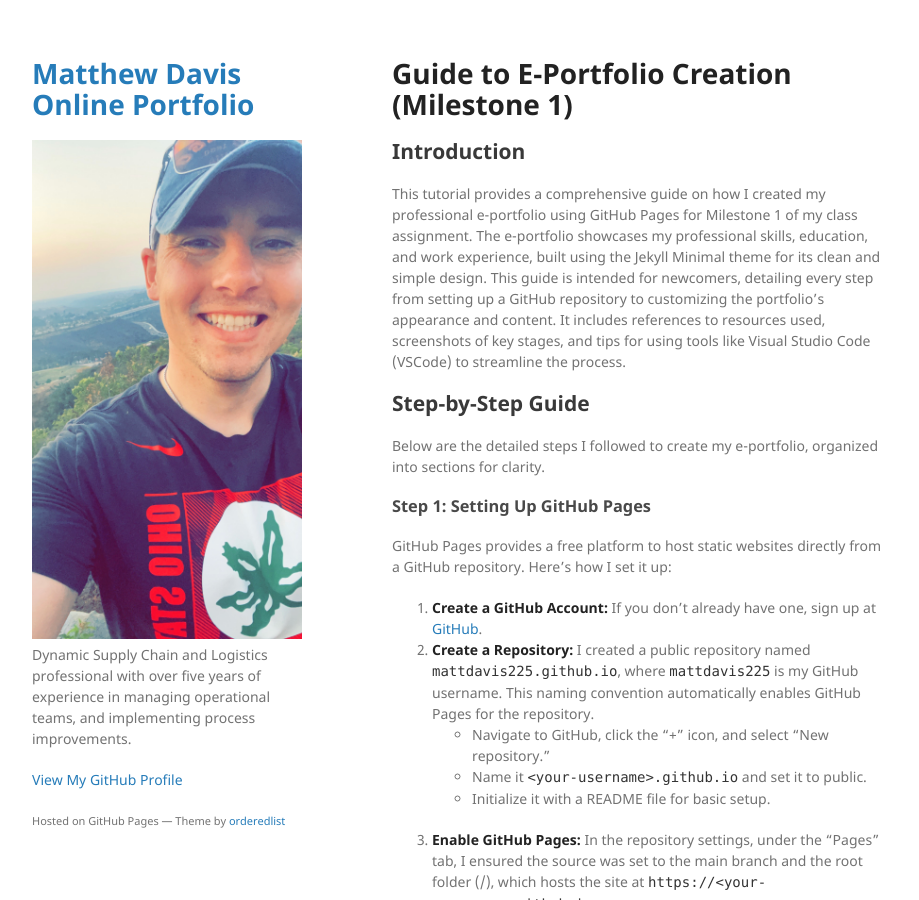
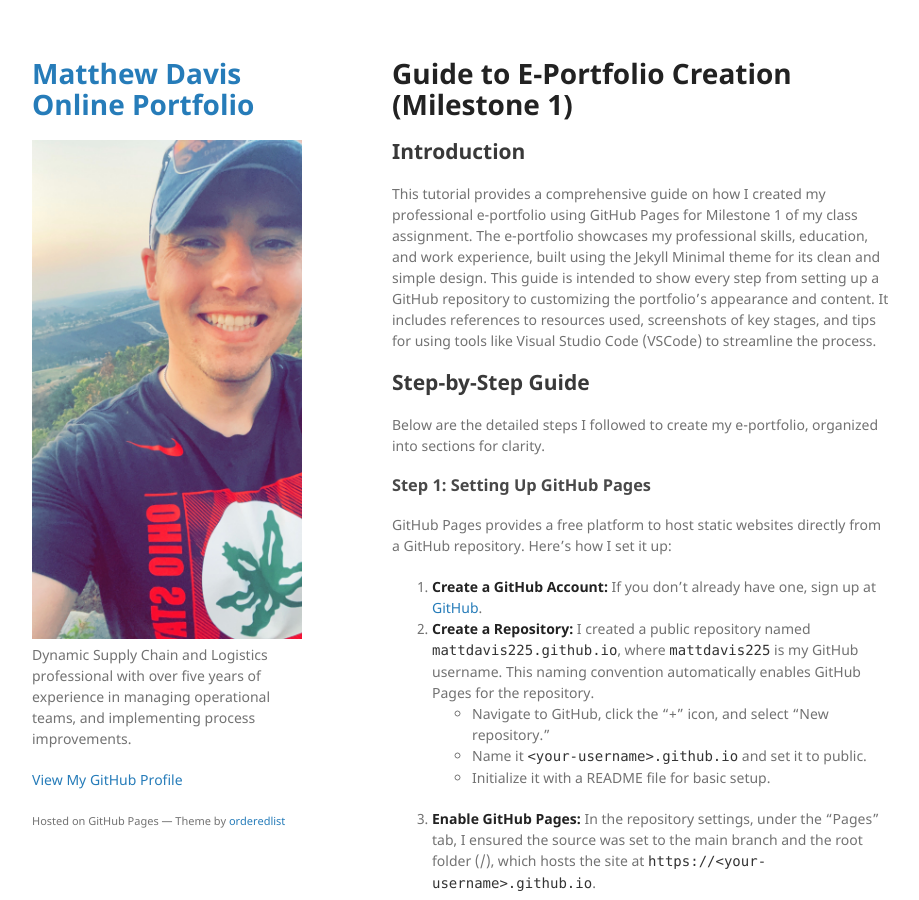
Before and after one commit to mattdavis225/mattdavis225.github.io, a Jekyll site: the page built from projects/index.md, in a window 1280 px wide and 900 px high. Shown: the whole window, without its empty margins (178-1097 px from the left). Built offline with Jekyll 4.4.1, drawn with Linux system fonts in a browser that asks for light colours; some of the changed text lies outside the part shown.

Commit message:
Milestone 2: final upload

````diff
--- a/_config.yml
+++ b/_config.yml
@@ -7,3 +7,5 @@ theme: jekyll-theme-minimal
 remote_theme: pages-themes/minimal@v0.2.0
 plugins:
 - jekyll-remote-theme
+styles:
+  - /assets/css/custom.css
--- /dev/null
+++ b/assets/css/custom.css
@@ -0,0 +1,5 @@
+.site-description {
+    white-space: nowrap;
+    overflow: hidden;
+    text-overflow: ellipsis;
+}
--- a/projects/index.md
+++ b/projects/index.md
@@ -6,7 +6,7 @@ title: Guide to E-Portfolio Creation (Milestone 1)
 # Guide to E-Portfolio Creation (Milestone 1)
 
 ## Introduction
-This tutorial provides a comprehensive guide on how I created my professional e-portfolio using GitHub Pages for Milestone 1 of my class assignment. The e-portfolio showcases my professional skills, education, and work experience, built using the Jekyll Minimal theme for its clean and simple design. This guide is intended for newcomers, detailing every step from setting up a GitHub repository to customizing the portfolio’s appearance and content. It includes references to resources used, screenshots of key stages, and tips for using tools like Visual Studio Code (VSCode) to streamline the process.
+This tutorial provides a comprehensive guide on how I created my professional e-portfolio using GitHub Pages for Milestone 1 of my class assignment. The e-portfolio showcases my professional skills, education, and work experience, built using the Jekyll Minimal theme for its clean and simple design. This guide is intended to show every step from setting up a GitHub repository to customizing the portfolio’s appearance and content. It includes references to resources used, screenshots of key stages, and tips for using tools like Visual Studio Code (VSCode) to streamline the process.
 
 ## Step-by-Step Guide
 Below are the detailed steps I followed to create my e-portfolio, organized into sections for clarity.
@@ -80,15 +80,6 @@ theme: jekyll-theme-minimal
 
 **Resource:** [VSCode Markdown Preview documentation](https://code.visualstudio.com/docs/languages/markdown#_markdown-preview)
 
-#### Customizing Styles
-To personalize the theme’s appearance, I modified the SCSS files:
-
-```scss
-font-family: "Arial", sans-serif;
-a { color: #2a7ae2; }
-```
-
-Although I didn’t run a local Jekyll server, I pushed changes to GitHub to preview them live at [https://mattdavis225.github.io](https://mattdavis225.github.io).
 
 ### Step 5: Creating Content for the Main Page
 The `index.md` file in the root folder hosts the main page content. I structured it to mirror my professional resume.
@@ -112,7 +103,7 @@ The `index.md` file in the root folder hosts the main page content. I structured
 **Resource:** [Markdown Guide](https://www.markdownguide.org/cheat-sheet)
 
 ### Step 6: Finalizing and Publishing
-After completing the content and styling, I finalized the portfolio and published it.
+After completing the content and styling, I finalized the portfolio and published it. Here are the command terminal codes necessary to do it:
 
 ```bash
 git add .
@@ -123,7 +114,7 @@ git push origin main
 Then, I verified the live site at [https://mattdavis225.github.io](https://mattdavis225.github.io).
 
 ## Screenshots of the Process
-- **Theme Customization:** Editing `_sass/minimal.scss` to change link colors in VSCode.
+
 - **Final Live Page:** The completed e-portfolio as it appears online.
 - **Live URL Confirmation:** Browser address bar showing the correct URL for my GitHub Pages site.
 
````
Also changed, not shown: other parts of projects/index.md (+2 -2 lines), 1 other file.
